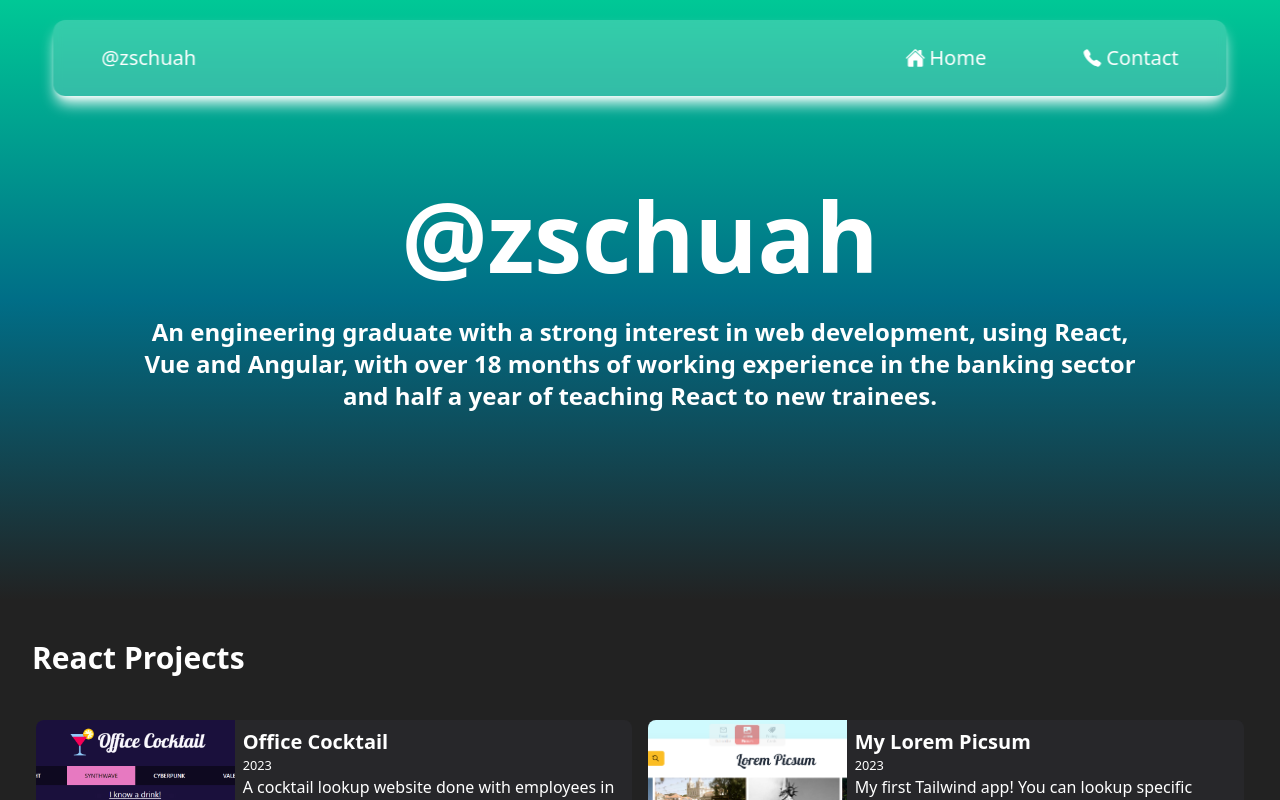
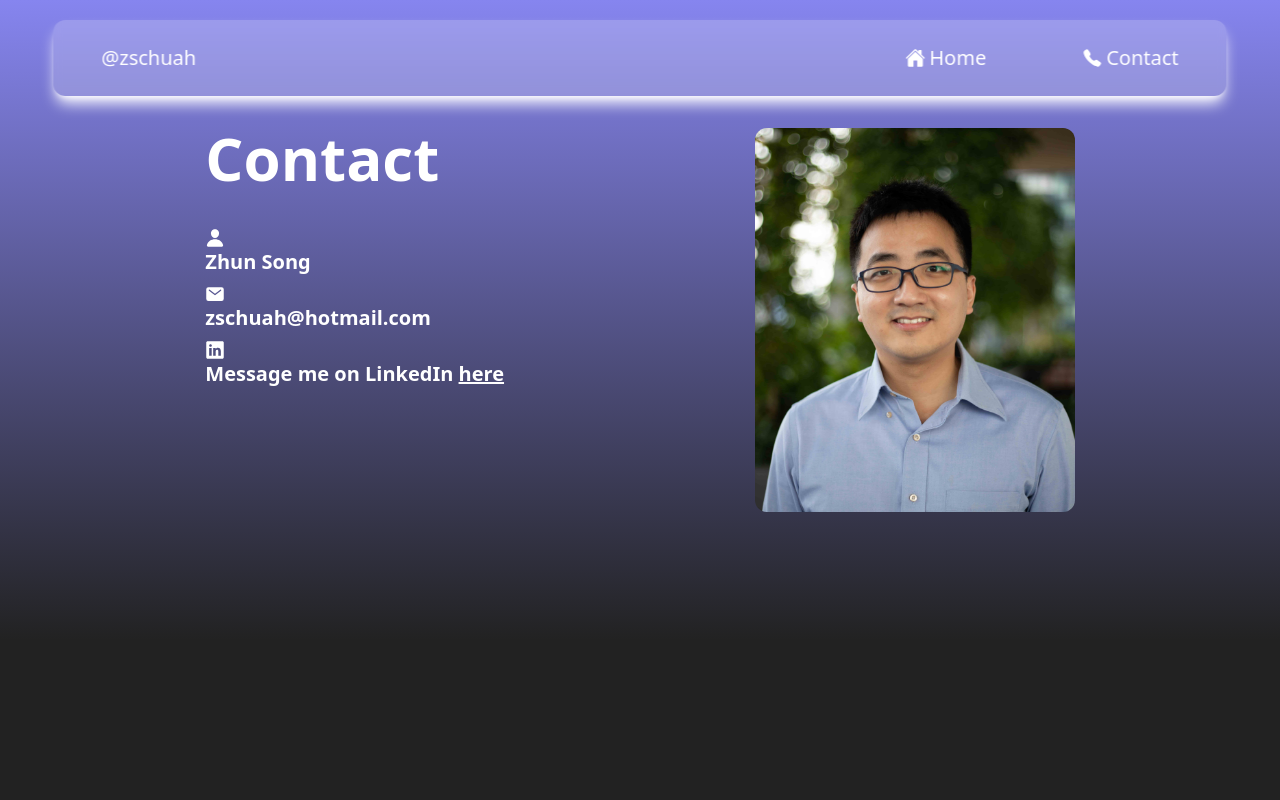
Before and after one commit to zschuah/portfolio, a React (Vite) app: page /contact in a window 1280 px wide. Before the commit this address led to /. Shown: the top 800 px of the page. Built offline with nearby package versions, Linux system fonts and the light colour scheme.

Commit message:
added contact page

```diff
--- a/src/App.css
+++ b/src/App.css
@@ -2,3 +2,6 @@ body {
   background-color: #222;
   color: white;
 }
+/* * {
+  outline: 1px solid lime;
+} */
--- a/src/App.tsx
+++ b/src/App.tsx
@@ -4,6 +4,7 @@ import projects from "./assets/projects";
 import Navbar from "./components/Navbar";
 import Home from "./pages/Home";
 import Info from "./pages/Info";
+import Contact from "./pages/Contact";
 
 const projectList = projects();
 export type ProjectType = (typeof projectList)[number];
@@ -16,10 +17,11 @@ function App() {
       <Routes>
         <Route path="/" element={<Home projectList={projectList} />} />
         <Route path="/info/:id" element={<Info projectList={projectList} />} />
+        <Route path="/contact" element={<Contact />} />
         <Route path="*" element={<Navigate to="/" />} />
       </Routes>
 
-      <div className="mt-60"></div>
+      <div className="mt-20"></div>
     </div>
   );
 }
--- a/src/assets/projects.ts
+++ b/src/assets/projects.ts
@@ -45,7 +45,7 @@ const projects = () => {
       imgList: [officecocktail, officecocktail1],
       iconList: [
         { name: "React", img: react },
-        { name: "Redux", img: redux },
+        { name: "Redux Toolkit", img: redux },
         { name: "Tailwind CSS", img: tailwind },
         { name: "DaisyUI", img: daisyui },
       ],
--- a/src/components/Hero.tsx
+++ b/src/components/Hero.tsx
@@ -2,7 +2,7 @@ import { twMerge } from "tailwind-merge";
 
 const Hero = () => {
   return (
-    <section className="bg-gradient-to-b from-[#00c896] via-[#006e87] to-[#222]">
+    <section className="bg-gradient-to-b from-[#00C896] via-[#006E87] to-[#222]">
       <div className="container mx-auto overflow-auto">
         <div
           className={twMerge(
--- a/src/components/Navbar.tsx
+++ b/src/components/Navbar.tsx
@@ -20,7 +20,7 @@ const Navbar = () => {
         <IoHome />
         <span className="hidden sm:inline">Home</span>
       </NavButton>
-      <NavButton>
+      <NavButton onClick={() => navigate("/contact")}>
         <IoCall />
         <span className="hidden sm:inline">Contact</span>
       </NavButton>
--- /dev/null
+++ b/src/pages/Contact.tsx
@@ -0,0 +1,57 @@
+import { Link } from "react-router-dom";
+import headshot from "../assets/headshot.png";
+import { twMerge } from "tailwind-merge";
+import { IoPerson, IoMail, IoLogoLinkedin } from "react-icons/io5";
+
+const Contact = () => {
+  const NAME = "Zhun Song";
+  const EMAIL = "zschuah@hotmail.com";
+  const LINKEDIN = "https://www.linkedin.com/in/zhun-song-chuah-363b80192/";
+
+  return (
+    <div className="bg-gradient-to-b from-[#8685EF] to-[#222]">
+      <section
+        className={twMerge(
+          "container mx-auto py-32 px-8 md:px-20",
+          "flex justify-around flex-wrap"
+        )}
+      >
+        <div>
+          <h1 className="text-6xl">Contact</h1>
+          <div className="py-10 space-y-2">
+            <h4>
+              <IoPerson />
+              <span>{NAME}</span>
+            </h4>
+            <h4>
+              <IoMail />
+              <span>{EMAIL}</span>
+            </h4>
+            <h4>
+              <IoLogoLinkedin />
+              <span>Message me on LinkedIn </span>
+              <Link
+                className="underline cursor-pointer"
+                to={LINKEDIN}
+                target="_blank"
+                rel="noreferrer"
+              >
+                here
+              </Link>
+            </h4>
+          </div>
+        </div>
+
+        <div className="w-80 h-96">
+          <img
+            className="w-full h-full object-cover rounded-xl"
+            src={headshot}
+            alt="headshot"
+          />
+        </div>
+      </section>
+    </div>
+  );
+};
+
+export default Contact;
--- a/src/pages/Info.tsx
+++ b/src/pages/Info.tsx
@@ -29,7 +29,7 @@ const Info = ({ projectList }: PropTypes) => {
   }
 
   return (
-    <div className="bg-gradient-to-b from-[#006e87] to-[#222]">
+    <div className="bg-gradient-to-b from-[#006E87] to-[#222]">
       <section className="container mx-auto pt-32 px-8 md:px-20 text-center">
         <h1 className="text-5xl md:text-7xl">{name}</h1>
 
```
Also changed, not shown: src/assets/headshot.png (added).
